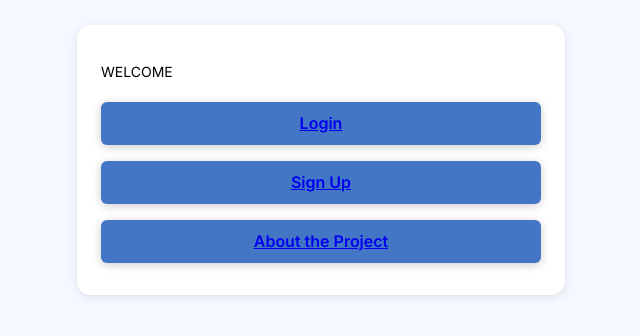
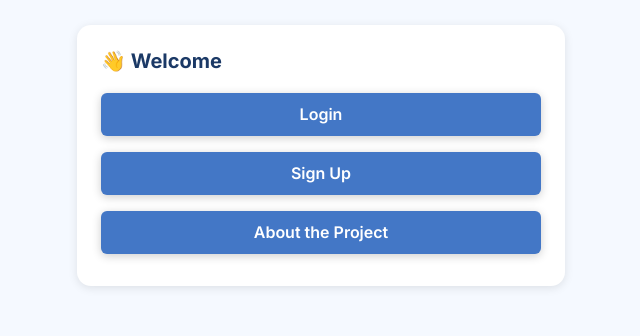
Before and after one commit to melguzman/winterest, a Flask app: template templates/landing.html in a window 1280 px wide. Shown: the part 60-396 px from the top of the page, without its empty margins (319-959 px from the left). Run offline with Flask 2, Linux system fonts and the light colour scheme; the template is opened without the code that fills it, so the values that code supplies are empty.

Commit message:
Small UI changes

```diff
--- a/static/style.css
+++ b/static/style.css
@@ -489,3 +489,12 @@ form {
 #match-button-form {
   width: 100%;
 }
+
+.landing-buttons a {
+  text-decoration: none;
+  color: white;
+}
+
+.landing-buttons {
+  margin-top: 12px;
+}
--- a/templates/landing.html
+++ b/templates/landing.html
@@ -5,10 +5,12 @@
 <body>
 <div class="main-content">
 <div class="signup-container">
-<p>WELCOME</p>>
-<button><a href={{ url_for('login') }}>Login</a></button>
-<button><a href={{ url_for('signup') }}>Sign Up</a></button>
-<button><a href={{ url_for('faq') }}>About the Project</a></button>
+<h2 class="action-title">👋 Welcome</h2>
+    <div class="landing-buttons">
+        <button class="blue-button"><a href="{{ url_for('login') }}">Login</a></button>
+        <button class="blue-button"><a href="{{ url_for('signup') }}">Sign Up</a></button>
+        <button class="blue-button"><a href="{{ url_for('faq') }}">About the Project</a></button>
+    </div>
 </div>
 </div>
 </body>
--- a/templates/matches.html
+++ b/templates/matches.html
@@ -7,7 +7,7 @@
       <img id="match-image" src="person.jpg" alt="">
       <div class="match-header">
         <h2 class="match-name">{{person.fname}}</h2>
-        <p class="match-subheader">Class of {{person.fname}}</p>
+        <p class="match-subheader">Class of {{person.year}}</p>
         <div class="active">
           <p class="profile-bio">
             {{personBio.bio}}
@@ -15,7 +15,7 @@
           <div class="profile-interests" data-state="closed">
             {% for favorite in person.favorites %}
             <div class="interest-box">
-              <div class="interest-emoji">{{emojis[favorite.emoji]}}</div>
+              <div class="interest-emoji">{{emojis[favorite.itemType]}}</div>
               <p>My favorite {{favorite.itemType}} is <strong>{{favorite.name}}</strong></p>
             </div>
             {% endfor %}
```
Also changed, not shown: templates/login.html (+4 -4 lines), templates/signup.html (+18 -12 lines).
